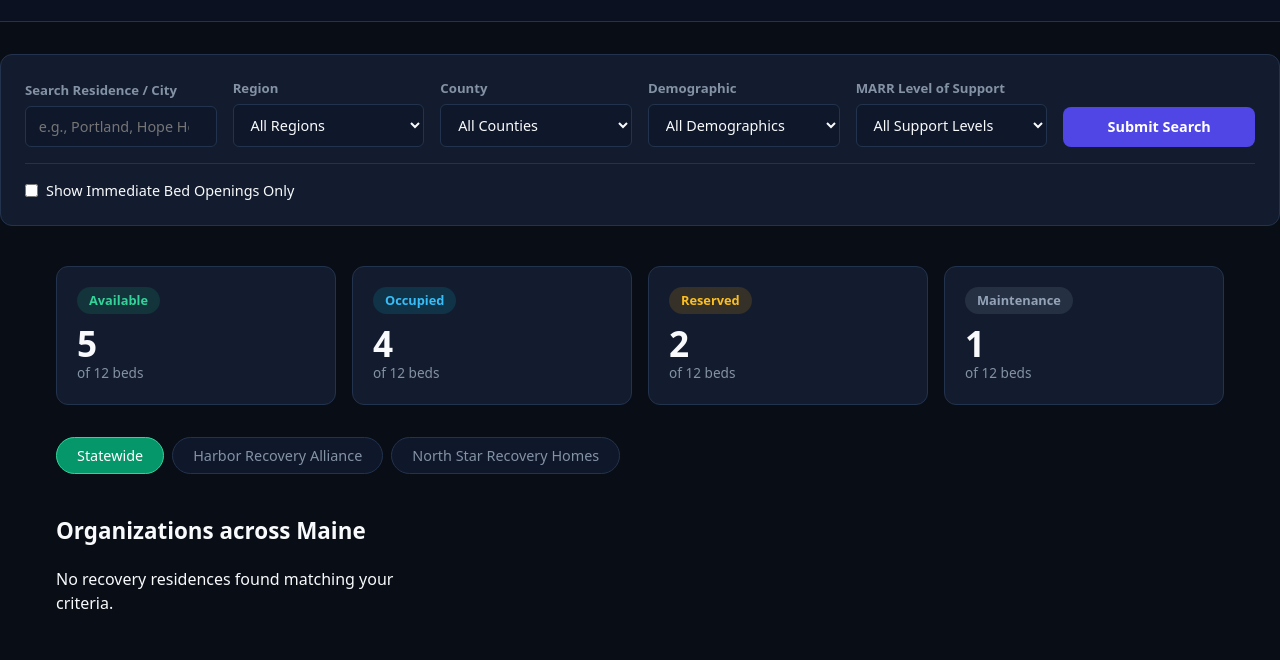
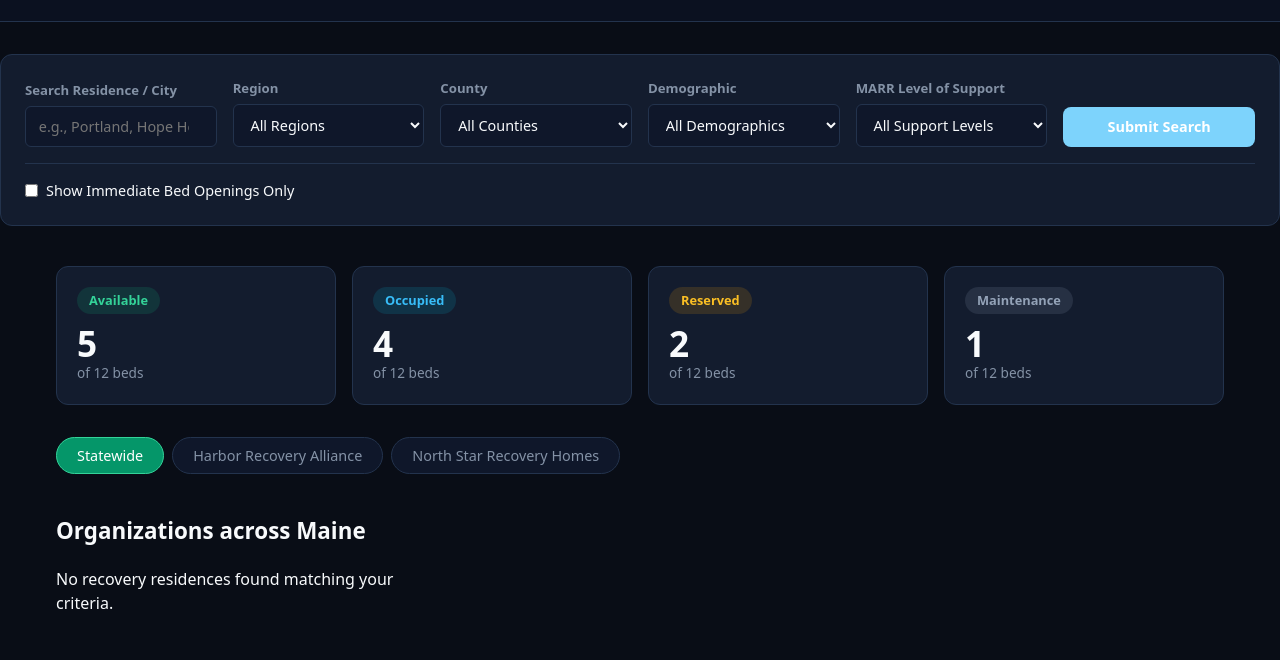
Before and after one commit to Tialudwick/Apertus, a website with bundled scripts: page index.html in a window 1280 px wide. Shown: the part 140-800 px from the top of the page. Built offline with nearby package versions, Linux system fonts and the light colour scheme; some packages are replaced by stand-ins of ours; no server answers; the database is empty.

Commit message:
updated primary button color

```diff
--- a/css/main.css
+++ b/css/main.css
@@ -10,7 +10,7 @@
     --card-hover: #1b2c45;
 
     /* Tech-forward brand accents */
-    --primary: #4f46e5;
+    --primary: #7dd3fc;
     --primary-hover: #4338ca;
     --accent: #06b6d4;
     --accent-glow: rgba(6, 182, 212, 0.20);
@@ -44,6 +44,7 @@
     --text-main: #f8fafc;
     --text-primary: #f8fafc;
     --text-muted: #8492a6;
+
 }
 
 * {
```
